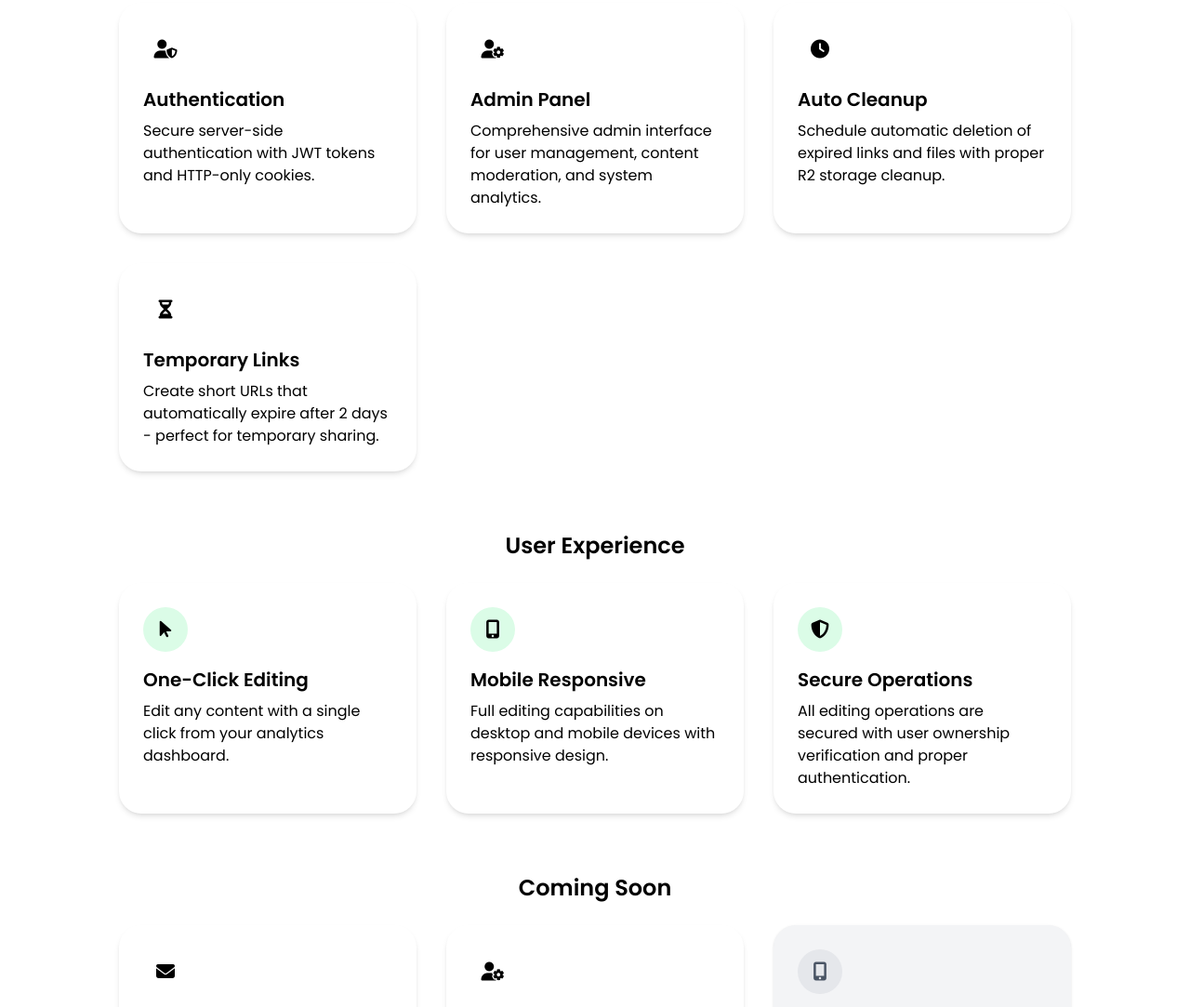
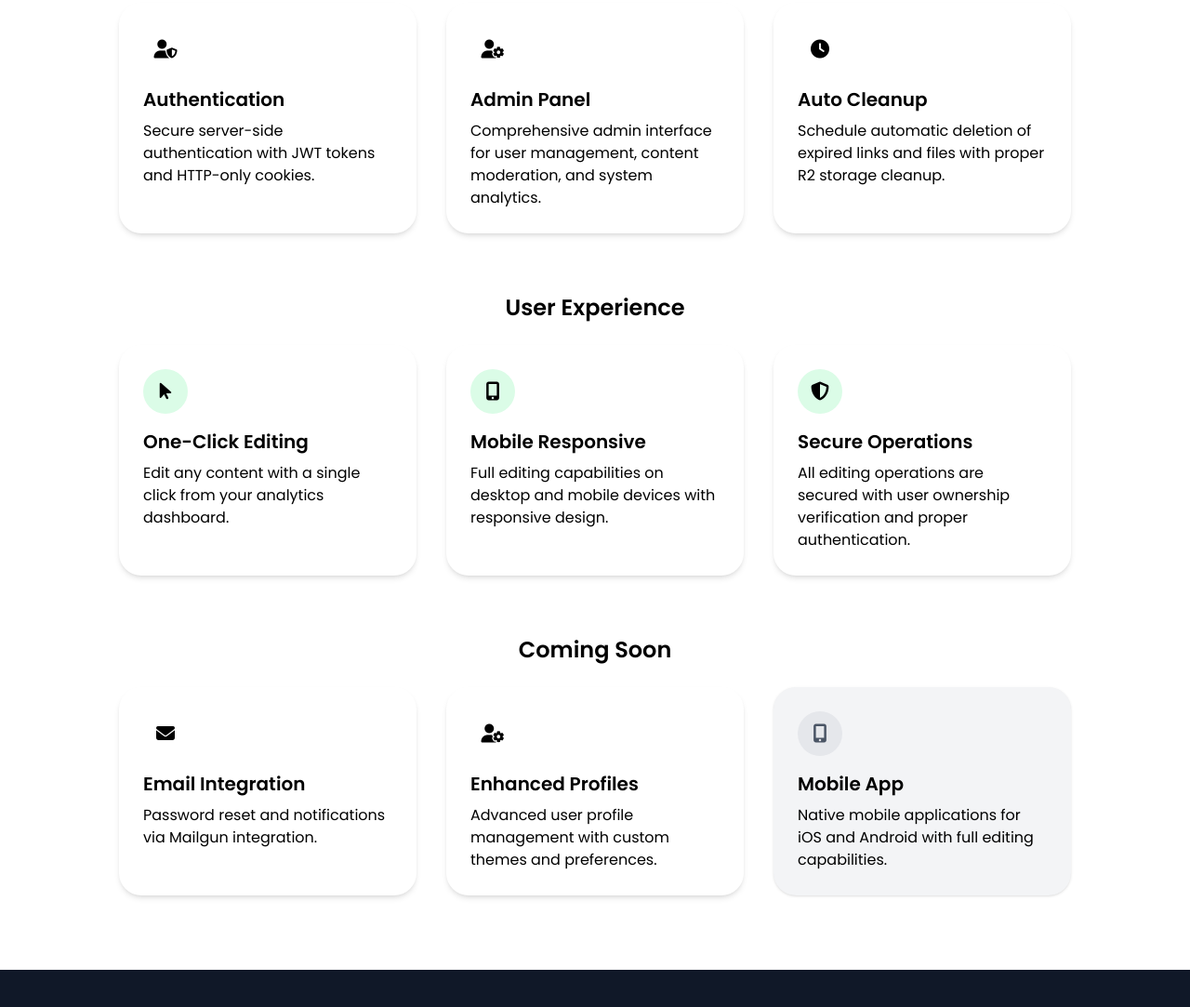
Before and after one commit to clarkhacks/RdRx, an Eleventy site: page website/index.njk in a window 1280 px wide. Shown: the part 2517-3600 px from the top of the page at 93% size. Built offline with nearby package versions, Linux system fonts and the light colour scheme; Eleventy itself is replaced by a stand-in of ours; files that its build step writes are made by us from their sources.

Commit message:
fix: Adjust content order in hero section and remove temporary links feature card

```diff
--- a/website/index.njk
+++ b/website/index.njk
@@ -13,7 +13,7 @@ keywords: "URL shortener, short URLs, share links, modern URL shortener"
     <div class="max-w-6xl mx-auto">
         <div class="grid grid-cols-1 lg:grid-cols-2 gap-12 items-center">
             <!-- Left side: Content -->
-            <div class="text-center lg:text-left order-2 lg:order-1">
+            <div class="text-center lg:text-left order-1">
                 <h1 class="text-4xl sm:text-5xl md:text-6xl font-bold mb-6">
                     <span class="gradient-text">Simplify</span> Your Links
                 </h1>
@@ -319,15 +319,6 @@ keywords: "URL shortener, short URLs, share links, modern URL shortener"
                 </p>
             </div>
 
-            <div class="feature-card bg-[var(--card-bg)] dark:bg-gray-700 p-6 rounded-xl shadow-md border border-gray-100 dark:border-gray-600">
-                <div class="w-12 h-12 bg-secondary-100 dark:bg-secondary-900/50 rounded-full flex items-center justify-center mb-4">
-                    <i class="fas fa-hourglass-half text-secondary-600 dark:text-secondary-400 text-xl"></i>
-                </div>
-                <h3 class="text-xl font-semibold mb-2 text-[var(--text-primary)] dark:text-white">Temporary Links</h3>
-                <p class="text-[var(--text-secondary)] dark:text-gray-300">
-                    Create short URLs that automatically expire after 2 days - perfect for temporary sharing.
-                </p>
-            </div>
         </div>
 
         <!-- User Experience Features -->
```
